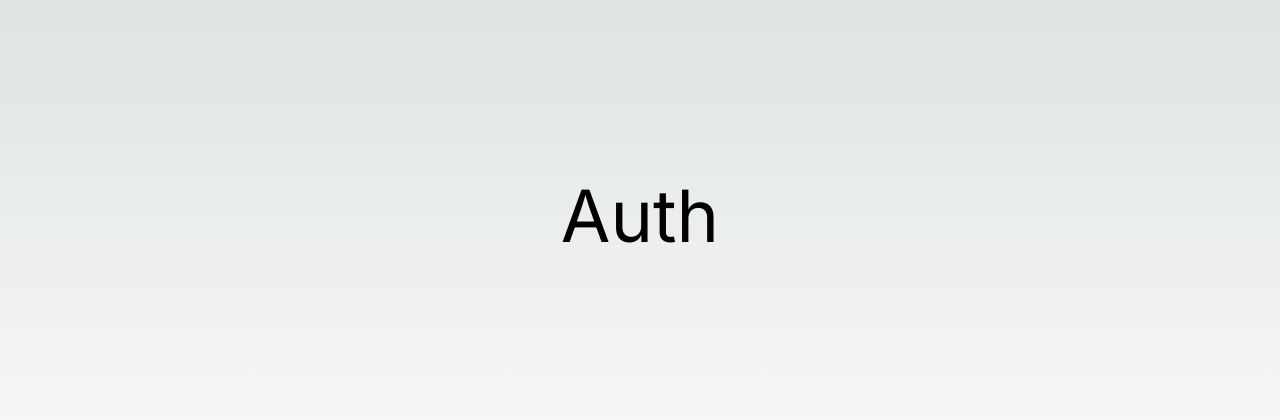
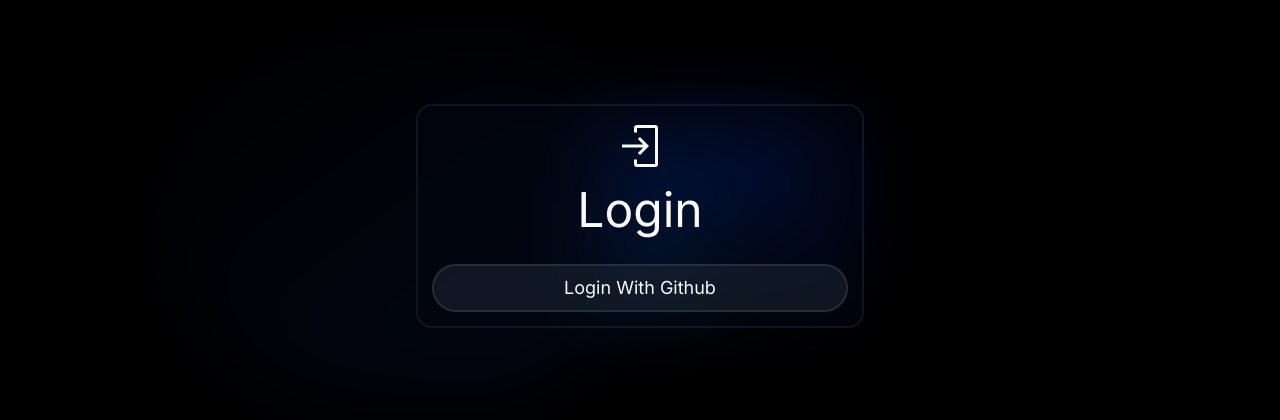
Before and after one commit to falcon-Z/chat-next, a Next.js app: page /auth in a window 1280 px wide. Shown: the part 184-604 px from the top of the page. Built offline with nearby package versions, Linux system fonts and the light colour scheme.

Commit message:
added pages

```diff
--- a/src/app/(app)/auth/page.tsx
+++ b/src/app/(app)/auth/page.tsx
@@ -1,3 +1,13 @@
+import Login from "@falcon-z/app/_components/auth/login";
+import BackgroundGradient from "@falcon-z/app/_components/backgroundGradient";
+
 export default function AuthPage() {
-  return <h1 className="text-7xl">Auth</h1>;
+  return (
+    <>
+      <div className="absolute -z-30 inset-0">
+        <BackgroundGradient />
+      </div>
+      <Login />
+    </>
+  );
 }
--- a/src/app/(app)/layout.tsx
+++ b/src/app/(app)/layout.tsx
@@ -1,5 +1,7 @@
 export default function AppLayout({ children }: { children: React.ReactNode }) {
   return (
-    <main className="min-h-screen grid place-items-center">{children}</main>
+    <main className="relative p-2 min-h-screen grid place-items-center">
+      {children}
+    </main>
   );
 }
--- /dev/null
+++ b/src/app/_components/auth/OAuthLoginButton.tsx
@@ -0,0 +1,14 @@
+import { OAuthProvider } from "@falcon-z/app/_utils/types";
+
+export default function OAuthLoginButton({
+  provider,
+}: {
+  provider: OAuthProvider;
+}) {
+  return (
+    <button type="button" className="login-button w-full">
+      <span>Login With</span>{" "}
+      <span className="inline-block first-letter:uppercase">{provider}</span>
+    </button>
+  );
+}
--- /dev/null
+++ b/src/app/_components/auth/login.tsx
@@ -0,0 +1,14 @@
+import IconWrapper from "../wrappers/iconWrapper";
+import OAuthLoginButton from "./OAuthLoginButton";
+
+export default function Login() {
+  return (
+    <div className="bg-gray-950 bg-opacity-50 border-2 border-gray-800 border-opacity-50  p-4 w-full max-w-md rounded-2xl space-y-8 ">
+      <h2 className="text-center text-5xl flex flex-col items-center justify-center gap-4">
+        <IconWrapper icon={"carbon:login"} />
+        <div>Login</div>
+      </h2>
+      <OAuthLoginButton provider="github" />
+    </div>
+  );
+}
--- a/src/app/_components/backgroundGradient.tsx
+++ b/src/app/_components/backgroundGradient.tsx
@@ -1,5 +1,5 @@
-export default function BackgroundGradient {
+export default function BackgroundGradient() {
   return (
-    <div className="relative flex justify-center items-center before:absolute before:h-[300px] before:w-[480px] before:-translate-x-1/2 before:rounded-full before:bg-gradient-radial before:from-white before:to-transparent before:blur-2xl before:content-[''] after:absolute after:-z-20 after:h-[180px] after:w-[240px] after:translate-x-1/3 after:bg-gradient-conic after:from-sky-200 after:via-blue-200 after:blur-2xl after:content-[''] before:dark:bg-gradient-to-br before:dark:from-transparent before:dark:to-blue-700 before:dark:opacity-10 after:dark:from-sky-900 after:dark:via-[#0141ff] after:dark:opacity-40 before:lg:h-[360px]" />
+    <div className="relative h-full grid place-items-center before:absolute before:h-[300px] before:w-[480px] before:-translate-x-1/2 before:rounded-full before:bg-gradient-radial before:from-white before:to-transparent before:blur-2xl before:content-[''] after:absolute after:-z-20 after:h-[180px] after:w-[240px] after:translate-x-1/3 after:bg-gradient-conic after:from-sky-200 after:via-blue-200 after:blur-2xl after:content-[''] before:dark:bg-gradient-to-br before:dark:from-transparent before:dark:to-blue-700 before:dark:opacity-10 after:dark:from-sky-900 after:dark:via-[#0141ff] after:dark:opacity-40 before:lg:h-[360px]" />
   );
-};
+}
--- /dev/null
+++ b/src/app/_components/landingPage.tsx
@@ -0,0 +1,14 @@
+import Link from "next/link";
+
+export default function LandingPage() {
+  return (
+    <div className="flex items-center justify-center flex-col gap-16 p-4">
+      <h1 className="text-7xl font-extrabold tracking-wide">
+        A New Way to Connect
+      </h1>
+      <Link href={"/auth"} className="login-button max-w-sm w-full">
+        Lets Go!
+      </Link>
+    </div>
+  );
+}
--- /dev/null
+++ b/src/app/_components/wrappers/iconWrapper.tsx
@@ -0,0 +1,13 @@
+"use client";
+
+import { Icon } from "@iconify/react";
+
+export default function IconWrapper({
+  icon,
+  className,
+}: {
+  icon: string;
+  className?: string | undefined;
+}) {
+  return <Icon icon={icon} className={className} />;
+}
--- a/src/app/_providers/authProvider.tsx
+++ b/src/app/_providers/authProvider.tsx
@@ -1,3 +1,5 @@
+"use client";
+
 import { Models } from "appwrite";
 import React, { use, useEffect, useState } from "react";
 import { account } from "../_utils/config";
--- a/src/app/globals.css
+++ b/src/app/globals.css
@@ -2,26 +2,11 @@
 @tailwind components;
 @tailwind utilities;
 
-:root {
-  --foreground-rgb: 0, 0, 0;
-  --background-start-rgb: 214, 219, 220;
-  --background-end-rgb: 255, 255, 255;
+
+body {
+  @apply bg-black text-gray-50 text-base font-sans
 }
 
-@media (prefers-color-scheme: dark) {
-  :root {
-    --foreground-rgb: 255, 255, 255;
-    --background-start-rgb: 0, 0, 0;
-    --background-end-rgb: 0, 0, 0;
-  }
+.login-button {
+@apply bg-gray-800 bg-opacity-50 ring-2 ring-opacity-50 ring-gray-600 rounded-full px-4 py-2  hover:bg-gray-600/50 hover:ring-gray-400/50 focus:outline-none focus:ring-gray-400/50 focus:bg-gray-600/50 text-lg text-center transition-all delay-100 mx-auto
 }
-
-body {
-  color: rgb(var(--foreground-rgb));
-  background: linear-gradient(
-      to bottom,
-      transparent,
-      rgb(var(--background-end-rgb))
-    )
-    rgb(var(--background-start-rgb));
-}
--- a/src/app/layout.tsx
+++ b/src/app/layout.tsx
@@ -1,21 +1,17 @@
-import './globals.css'
-import { Inter } from 'next/font/google'
+import "./globals.css";
+import { Inter } from "next/font/google";
 
-const inter = Inter({ subsets: ['latin'] })
+const inter = Inter({ subsets: ["latin"] });
 
 export const metadata = {
-  title: 'Create Next App',
-  description: 'Generated by create next app',
-}
+  title: "Create Next App",
+  description: "Generated by create next app",
+};
 
-export default function RootLayout({
-  children,
-}: {
-  children: React.ReactNode
-}) {
+export default function RootLayout({ children }: { children: React.ReactNode }) {
   return (
-    <html lang="en">
+    <html lang="en" className="dark">
       <body className={inter.className}>{children}</body>
     </html>
-  )
+  );
 }
--- a/tailwind.config.js
+++ b/tailwind.config.js
@@ -1,18 +1,19 @@
 /** @type {import('tailwindcss').Config} */
 module.exports = {
   content: [
-    './src/pages/**/*.{js,ts,jsx,tsx,mdx}',
-    './src/components/**/*.{js,ts,jsx,tsx,mdx}',
-    './src/app/**/*.{js,ts,jsx,tsx,mdx}',
+    "./src/pages/**/*.{js,ts,jsx,tsx,mdx}",
+    "./src/components/**/*.{js,ts,jsx,tsx,mdx}",
+    "./src/app/**/*.{js,ts,jsx,tsx,mdx}",
   ],
+  darkMode: "class",
   theme: {
     extend: {
       backgroundImage: {
-        'gradient-radial': 'radial-gradient(var(--tw-gradient-stops))',
-        'gradient-conic':
-          'conic-gradient(from 180deg at 50% 50%, var(--tw-gradient-stops))',
+        "gradient-radial": "radial-gradient(var(--tw-gradient-stops))",
+        "gradient-conic":
+          "conic-gradient(from 180deg at 50% 50%, var(--tw-gradient-stops))",
       },
     },
   },
   plugins: [],
-}
+};
```
Also changed, not shown: src/app/page.tsx (+4 -108 lines).
